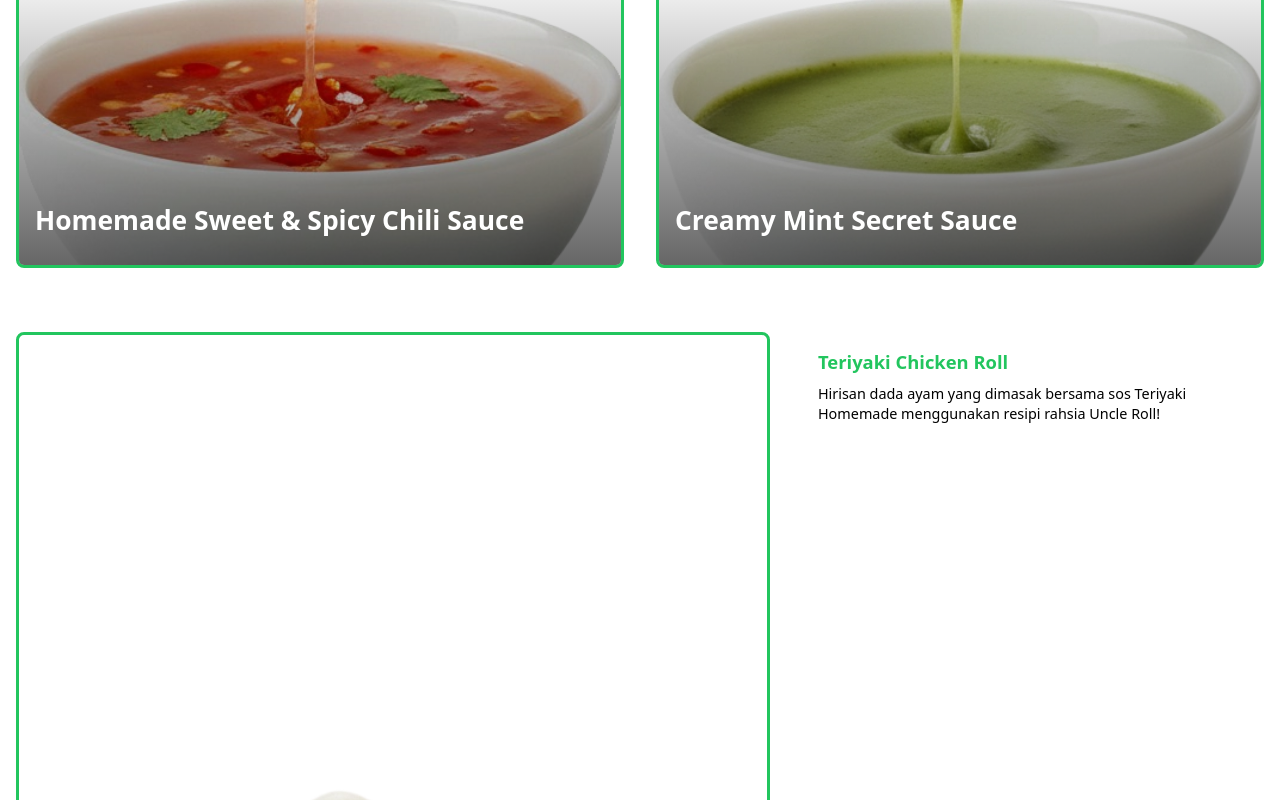
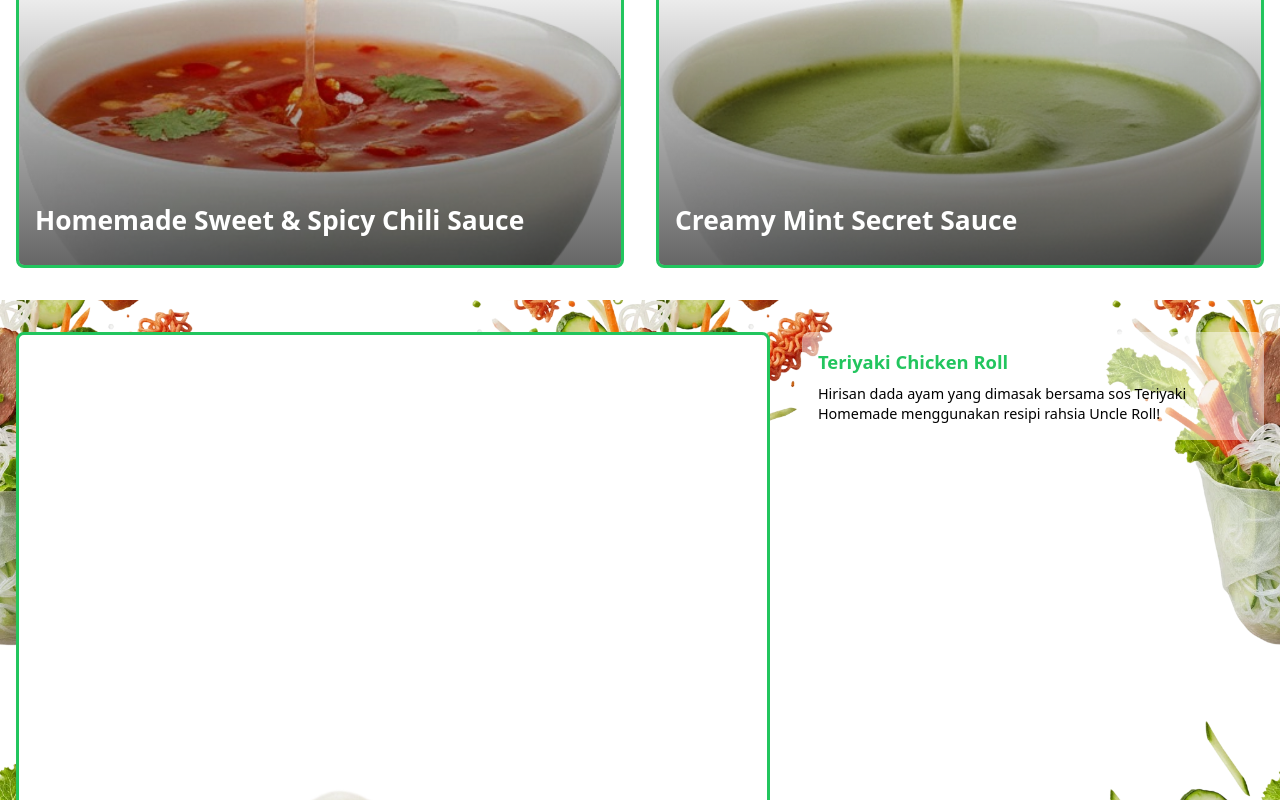
Before and after one commit to BigCalicoCatto/uncleroll, a Next.js app: page / in a window 1280 px wide. Shown: the part 2964-3764 px from the top of the page. Built offline with nearby package versions, Linux system fonts and the light colour scheme.

Commit message:
Update page.tsx

```diff
--- a/app/page.tsx
+++ b/app/page.tsx
@@ -466,7 +466,7 @@ export default function Home() {
           width: '100%',
           backgroundColor: '#ffffff',
           backgroundImage: 'url(/unclerollhero.webp)',
-          backgroundSize: 'cover',
+          backgroundSize: '50% auto',
           backgroundPosition: 'center',
           padding: '2rem 1rem',
           minHeight: 'auto',
```
